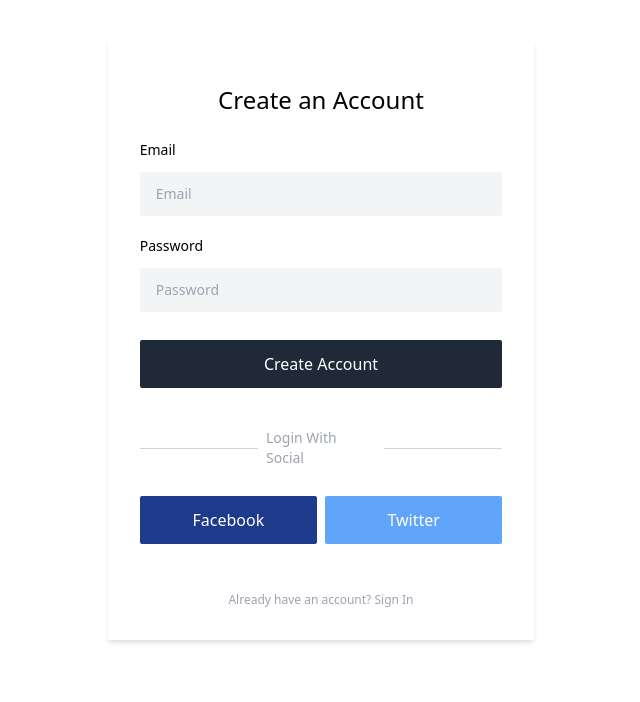
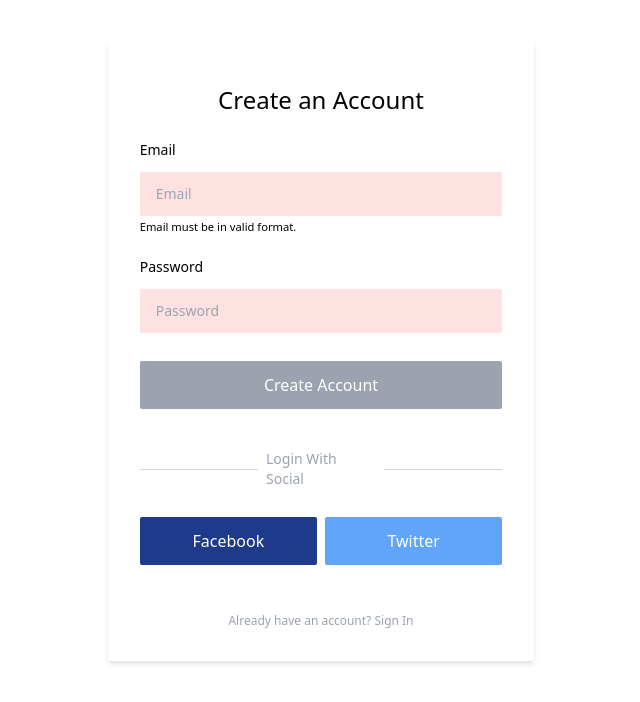
Before and after one commit to Let-s-Foodie/client, a React (Create React App) app: page /seller/auth in a window 1280 px wide. Both pictures are taken after a click on the button "Sign Up". Shown: the top 702 px of the page, without its empty margins (319-959 px from the left). Built offline with nearby package versions, Linux system fonts and the light colour scheme; a web font is replaced by a local one.

Commit message:
fix form validation issues

```diff
--- a/src/component/AuthForm/AuthForm.js
+++ b/src/component/AuthForm/AuthForm.js
@@ -1,4 +1,4 @@
-import {useState, useRef, useContext } from 'react';
+import {useState,  useContext } from 'react';
 import {useHistory} from 'react-router-dom';
 import AuthContext from '../../store/auth-context';
 import useInput from '../hooks/use-input';
@@ -14,8 +14,7 @@
     const [isLogin, setIsLogin ] = useState(true);
     const [authError,setError] = useState(false);
     const [errorMsg, setErrorMsg] = useState('');
-    const emailInputRef = useRef();
-    const passwordInputRef = useRef();
+
     const authCtx = useContext(AuthContext);
     const history = useHistory();
     const cancleHandler = () => {
@@ -24,7 +23,7 @@
 
 
     const {
-
+        value: enteredEmail,
         isValid: emailIsValid,
         hasError: emailHasError,
         valueChangeHandler: emailChangeHandler,
@@ -33,7 +32,7 @@
     } = useInput(isEmail);
 
     const {
-
+        value: enteredPassword,
         isValid: passwordIsValid,
         hasError: passwordHasError,
         valueChangeHandler: passwordChangeHandler,
@@ -44,6 +43,8 @@
     if(emailIsValid && passwordIsValid){
         formIsValid = true;
     }
+    const emailClasses = (emailIsValid || isLogin) ? "rounded-sm px-4 py-3 mt-3 focus:outline-none bg-gray-100 w-full" : "rounded-sm px-4 py-3 mt-3 focus:outline-none bg-red-100 w-full";
+    const passwordClasses = (passwordIsValid || isLogin)? "rounded-sm px-4 py-3 mt-3 focus:outline-none bg-gray-100 w-full" : "rounded-sm px-4 py-3 mt-3 focus:outline-none bg-red-100 w-full";
     const switchAuthModeHandler = () => {
         setIsLogin((prevState) => !prevState);
     };
@@ -91,9 +92,13 @@
                 })
                 if(!response.ok){
                     const errorMessage = await response.json().then(data =>
+
                         data.error.errors[0].message
                     )
 
+                    //an account with Email "" already exists
+                    setErrorMsg(errorMessage.toLowerCase().replace('_', ' '));
+                    setError(true);
                     throw new Error(errorMessage)
                 }
                 const success = await response.json();
@@ -125,9 +130,9 @@
 
     const submitHandler = (event) => {
         event.preventDefault();
-        const enteredEmail = emailInputRef.current.value;
-        const enteredPassword = passwordInputRef.current.value;
+
         //Add Validation
+
 
         const userStorage = new UserStorage();
         if(isLogin) {
@@ -144,9 +149,9 @@
                 resetEmail();
                 resetPassword();
         } else {
-            // if(!formIsValid){
-            //     return;
-            // }
+            if(!formIsValid){
+                return;
+            }
 
             userStorage.signupFirebase(enteredEmail,enteredPassword)
                 .then((data)=> {
@@ -179,21 +184,21 @@
                             type="email"
                             autoFocus
                             id="email"
-                            className="rounded-sm px-4 py-3 mt-3 focus:outline-none bg-gray-100 w-full"
+                            className={emailClasses}
                             placeholder="Email"
                             onChange={emailChangeHandler}
                             onBlur={emailBlurHandler}
-                            ref={emailInputRef}/>
-                            {!isLogin && !emailHasError && <small>Email must be in valid format.</small>}
+                            value={enteredEmail}/>
+                            {!isLogin && emailHasError && <small>Email must be in valid format.</small>}
                     </div>
                     <div className="my-5 text-sm">
                         <label htmlFor="password" className="block text-black">Password</label>
                         <input
                             type="password"
                             id="password"
-                            className="rounded-sm px-4 py-3 mt-3 focus:outline-none bg-gray-100 w-full"
+                            className={passwordClasses}
                             placeholder="Password"
-                            ref={passwordInputRef}
+                            value={enteredPassword}
                             onChange={passwordChangeHandler}
                             onBlur={passwordBlurHandler}
                             />
@@ -211,7 +216,7 @@
                         <button
 
                             className="block text-center text-white bg-gray-800 p-3 duration-300 rounded-sm hover:bg-black w-full"
-                            // disabled={formIsValid}
+                            disabled={!formIsValid}
                              >
                         Create  Account </button>
                 }
--- a/src/component/AuthForm/SellerAuth.js
+++ b/src/component/AuthForm/SellerAuth.js
@@ -1,4 +1,4 @@
-import {useState, useRef, useContext } from 'react';
+import {useState, useContext } from 'react';
 import {useHistory} from 'react-router-dom';
 import AuthContext from '../../store/auth-context';
 import useInput from '../hooks/use-input';
@@ -15,8 +15,6 @@
     const [isAdmin, setAdmin] = useState(true);
     const [isLogin, setIsLogin ] = useState(true);
     const [errorMsg, setErrorMsg] = useState('');
-    const emailInputRef = useRef();
-    const passwordInputRef = useRef();
     const authCtx = useContext(AuthContext);
     const history = useHistory();
     const [authError, setError] = useState(false);
@@ -25,7 +23,7 @@
         setError(false);
     }
     const {
-
+        value:enteredEmail,
         isValid: emailIsValid,
         hasError: emailHasError,
         valueChangeHandler: emailChangeHandler,
@@ -34,7 +32,7 @@
     } = useInput(isEmail);
 
     const {
-
+        value:enteredPassword,
         isValid: passwordIsValid,
         hasError: passwordHasError,
         valueChangeHandler: passwordChangeHandler,
@@ -45,6 +43,9 @@
     if(emailIsValid && passwordIsValid){
         formIsValid = true;
     }
+    const emailClasses = (emailIsValid || isLogin) ? "rounded-sm px-4 py-3 mt-3 focus:outline-none bg-gray-100 w-full" : "rounded-sm px-4 py-3 mt-3 focus:outline-none bg-red-100 w-full";
+    const passwordClasses = (passwordIsValid || isLogin)? "rounded-sm px-4 py-3 mt-3 focus:outline-none bg-gray-100 w-full" : "rounded-sm px-4 py-3 mt-3 focus:outline-none bg-red-100 w-full";
+    const buttonClasses = (!formIsValid) ? "block text-center text-white bg-gray-400 p-3 duration-300 rounded-sm hover:bg-black w-full" : "block text-center text-white bg-gray-800 p-3 duration-300 rounded-sm hover:bg-black w-full";
     const switchAuthModeHandler = () => {
         setIsLogin((prevState) => !prevState);
         setAdmin(true);
@@ -113,7 +114,7 @@
                 const errorMessage = await response.json().then(data =>
                     data.error.errors[0].message
                 )
-                setErrorMsg(errorMessage)
+                setErrorMsg(errorMessage.toLowerCase().replace('_', " "))
                 setError(true)
                 throw new Error(errorMessage);
             }
@@ -140,10 +141,8 @@
     }
     const submitHandler = (event) => {
         event.preventDefault();
-        const enteredEmail = emailInputRef.current.value;
-        const enteredPassword = passwordInputRef.current.value;
+
         const userStorage = new UserStorage();
-
         //Add Validation
 
 
@@ -162,9 +161,9 @@
             resetEmail();
             resetPassword();
         } else {
-            // if(!formIsValid){
-            //     return;
-            // }
+            if(!formIsValid){
+                return;
+            }
             userStorage.signupFirebase(enteredEmail,enteredPassword)
                 .then((data)=> {
                     userStorage.signupLocal(data);
@@ -196,25 +195,25 @@
                                 type="email"
                                 autoFocus
                                 id="email"
-                                className="rounded-sm px-4 py-3 mt-3 focus:outline-none bg-gray-100 w-full"
+                                className={emailClasses}
                                 placeholder="Email"
                                 onChange={emailChangeHandler}
                                 onBlur={emailBlurHandler}
-                                ref={emailInputRef}/>
-                                {/* {!isLogin && !emailHasError && <small>Email must be in valid format.</small>} */}
+                               />
+                                {!isLogin && emailHasError && <small>Email must be in valid format.</small>}
                         </div>
                         <div className="my-5 text-sm">
                             <label htmlFor="password" className="block text-black">Password</label>
                             <input
                                 type="password"
                                 id="password"
-                                className="rounded-sm px-4 py-3 mt-3 focus:outline-none bg-gray-100 w-full"
+                                className={passwordClasses}
                                 placeholder="Password"
-                                ref={passwordInputRef}
+
                                 onChange={passwordChangeHandler}
                                 onBlur={passwordBlurHandler}
                                 />
-                                {/* {!isLogin && !passwordHasError && <small>Password must be at least 8 characters long contain a number and an upper case letter</small>} */}
+                                {!isLogin && passwordHasError && <small>Password must be at least 8 characters long contain a number and an upper case letter</small>}
                             <div className="flex justify-end mt-2 text-xs text-gray-600">
 
                             </div>
@@ -227,8 +226,8 @@
                             :
                             <button
 
-                                className="block text-center text-white bg-gray-800 p-3 duration-300 rounded-sm hover:bg-black w-full"
-
+                                className={buttonClasses}
+                                disabled={!formIsValid}
                                  >
                             Create  Account </button>
                     }
--- a/src/component/hooks/use-input.js
+++ b/src/component/hooks/use-input.js
@@ -4,14 +4,14 @@
     const [enteredValue, setEnterValue] = useState('');
     const [isTouched, setIsTouched] = useState(false);
 
-    let valueIsValid = !validateValue(enteredValue);
+    let valueIsValid = validateValue(enteredValue);
 
-    const hasError = !valueIsValid;
+    const hasError = !valueIsValid && isTouched;
 
     const valueChangeHandler = (event) => {
 
         setEnterValue(event.target.value);
-       return event.target.value
+
     };
      useEffect(()=>{
 
```
